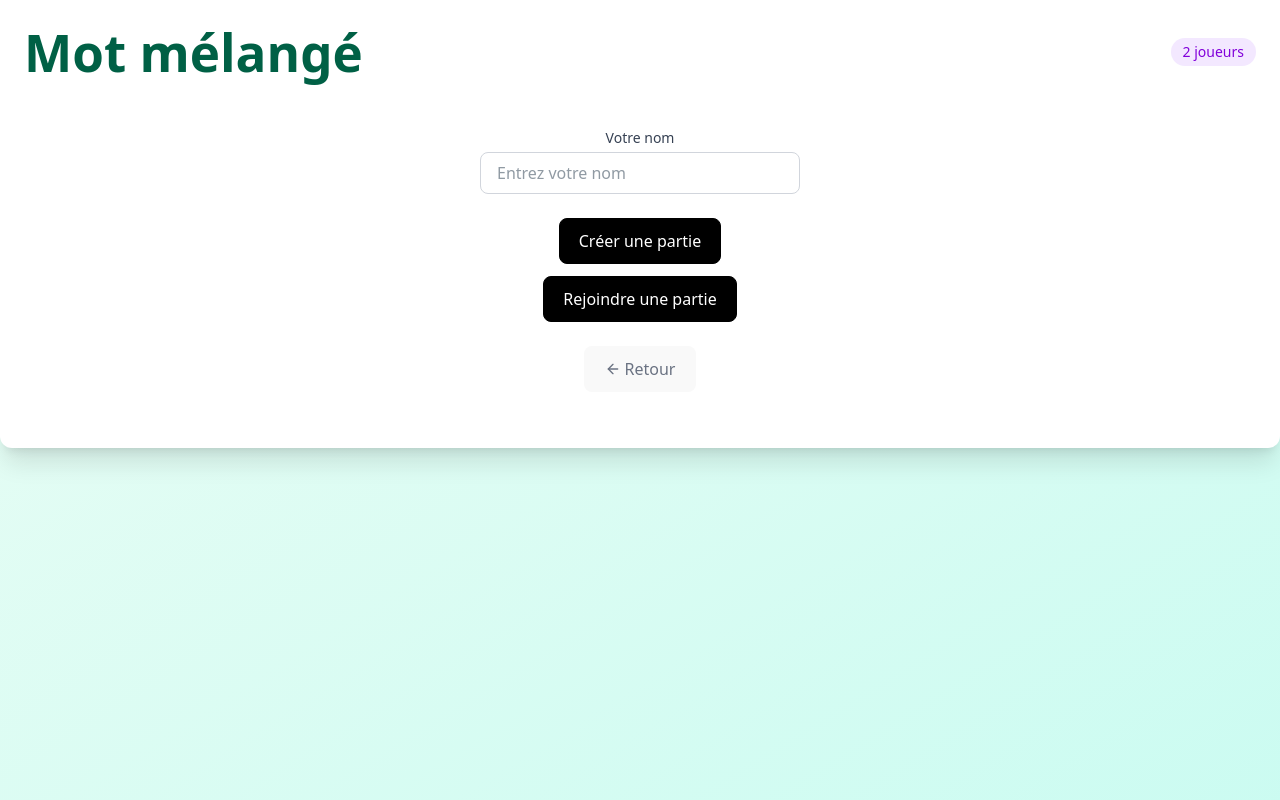
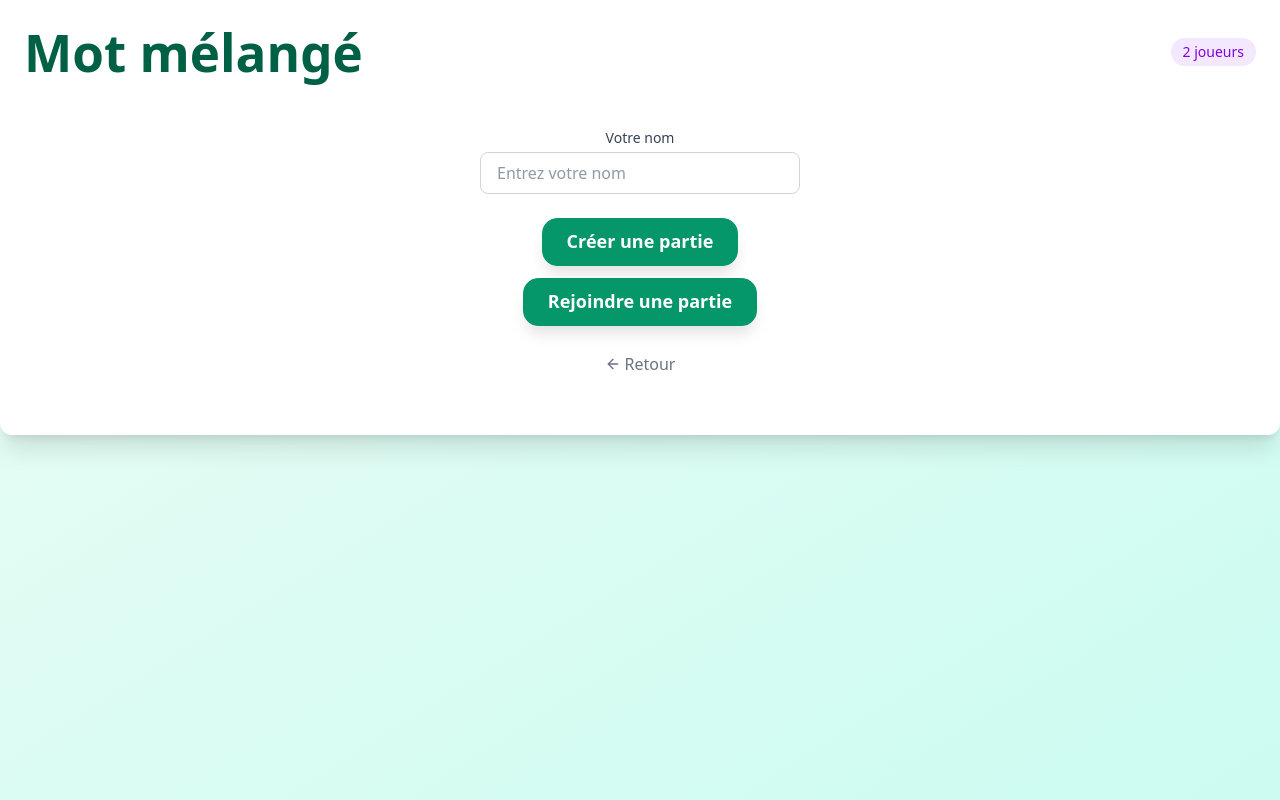
Before and after one commit to GabinKolly/mot_aleatoire, a React (Vite) app: page / in a window 1280 px wide. Both pictures are taken after a click on the button "Deux joueurs". Built offline with nearby package versions, Linux system fonts and the light colour scheme; no server answers.

Commit message:
Unification of the visuals

```diff
--- a/src/App.jsx
+++ b/src/App.jsx
@@ -2,7 +2,7 @@ import { useCallback, useEffect, useState } from 'react';
 import { Settings as SettingsIcon } from 'lucide-react';
 import GameScreen from './components/GameScreen';
 import GameOverScreen from './components/GameOverScreen';
-import BlackButton from './components/BlackButton';
+import IconButton from './components/IconButton';
 import Lobby from './components/Lobby';
 import ModeSelection from './components/ModeSelection';
 import MultiplayerGameOverScreen from './components/MultiplayerGameOverScreen';
@@ -68,12 +68,9 @@ function SoloGame({ onBack }) {
     <>
       <div className="flex justify-between items-center mb-4">
         <h1 className="text-3xl font-bold text-emerald-800">Mot mélangé</h1>
-        <BlackButton
-          onClick={toggleSettings}
-          className="p-2 rounded-lg transition-colors hover:opacity-90"
-        >
-          <SettingsIcon className="w-6 h-6 text-white" />
-        </BlackButton>
+        <IconButton label="Ouvrir les paramètres" onClick={toggleSettings}>
+          <SettingsIcon className="w-6 h-6" />
+        </IconButton>
       </div>
 
       {state.showSettings && <Settings {...settingsProps} />}
--- a/src/components/BlackButton.jsx
+++ /dev/null
@@ -1,18 +0,0 @@
-const BLACK_BUTTON_STYLE = Object.freeze({
-  backgroundColor: '#000000',
-  color: '#ffffff',
-  border: '1px solid #000000',
-});
-
-export default function BlackButton({
-  className = '',
-  style = {},
-  children,
-  ...props
-}) {
-  return (
-    <button {...props} className={className} style={{ ...BLACK_BUTTON_STYLE, ...style }}>
-      {children}
-    </button>
-  );
-}
--- a/src/components/GameActionButton.jsx
+++ b/src/components/GameActionButton.jsx
@@ -1,7 +1,5 @@
-import BlackButton from './BlackButton';
-
 const GAME_ACTION_BUTTON_CLASS =
-  'inline-flex items-center gap-2 px-8 py-4 bg-emerald-600 text-white text-xl font-semibold rounded-xl hover:bg-emerald-700 transition-colors shadow-lg';
+  'btn btn-primary btn-lg';
 
 export default function GameActionButton({
   icon: Icon,
@@ -10,9 +8,9 @@ export default function GameActionButton({
   ...props
 }) {
   return (
-    <BlackButton {...props} className={`${GAME_ACTION_BUTTON_CLASS} ${className}`.trim()}>
+    <button {...props} className={`${GAME_ACTION_BUTTON_CLASS} ${className}`.trim()}>
       {Icon && <Icon className="w-6 h-6" />}
       {children}
-    </BlackButton>
+    </button>
   );
 }
--- a/src/components/GameScreen.jsx
+++ b/src/components/GameScreen.jsx
@@ -1,6 +1,5 @@
 import { createPortal } from 'react-dom';
 import { RotateCcw, Shuffle } from 'lucide-react';
-import BlackButton from './BlackButton';
 import Tile from './Tile';
 import { getTileVisualClasses } from './tileVisualState';
 
@@ -37,13 +36,13 @@ export default function GameScreen({
     <div className="space-y-6 max-md:flex max-md:flex-col max-md:flex-grow">
       {/* Abandonner — mobile only, placed right below stats */}
       <div className="text-center md:hidden">
-        <BlackButton
+        <button
           onClick={onGiveUp}
-          className="inline-flex items-center gap-2 px-4 py-2 bg-red-100 text-red-700 rounded-lg hover:bg-red-200 transition-colors"
+          className="btn btn-danger btn-sm"
         >
           <RotateCcw className="w-4 h-4" />
           Abandonner
-        </BlackButton>
+        </button>
       </div>
 
       {/* Spacer — pushes tiles to bottom on mobile */}
@@ -98,22 +97,22 @@ export default function GameScreen({
       </div>
 
       <div className="text-center flex items-center justify-center gap-3">
-        <BlackButton
+        <button
           onClick={onReshuffle}
           disabled={interactionsDisabled}
-          className="inline-flex items-center gap-2 px-4 py-2 bg-blue-100 text-blue-700 rounded-lg hover:bg-blue-200 transition-colors disabled:opacity-50 disabled:cursor-not-allowed"
+          className="btn btn-primary btn-sm"
         >
           <Shuffle className="w-4 h-4" />
           Mélanger
-        </BlackButton>
+        </button>
         {/* Abandonner — desktop only */}
-        <BlackButton
+        <button
           onClick={onGiveUp}
-          className="hidden md:inline-flex items-center gap-2 px-4 py-2 bg-red-100 text-red-700 rounded-lg hover:bg-red-200 transition-colors"
+          className="btn btn-danger btn-sm hidden md:inline-flex"
         >
           <RotateCcw className="w-4 h-4" />
           Abandonner
-        </BlackButton>
+        </button>
       </div>
     </div>
   );
--- a/src/components/Lobby.jsx
+++ b/src/components/Lobby.jsx
@@ -1,6 +1,5 @@
 import { useState } from 'react';
 import { ArrowLeft } from 'lucide-react';
-import BlackButton from './BlackButton';
 import { getSavedPlayerName } from '../hooks/useMultiplayerGame';
 
 export default function Lobby({ onCreateRoom, onJoinRoom, onBack, error }) {
@@ -40,20 +39,20 @@ export default function Lobby({ onCreateRoom, onJoinRoom, onBack, error }) {
       {mode === null && (
         <div className="space-y-3">
           <div>
-            <BlackButton
+            <button
               onClick={handleCreate}
-              className="inline-flex items-center gap-2 px-6 py-3 bg-emerald-600 text-white text-lg font-semibold rounded-xl hover:bg-emerald-700 transition-colors"
+              className="btn btn-primary btn-lg"
             >
               Créer une partie
-            </BlackButton>
+            </button>
           </div>
           <div>
-            <BlackButton
+            <button
               onClick={() => setMode('join')}
-              className="inline-flex items-center gap-2 px-6 py-3 bg-blue-600 text-white text-lg font-semibold rounded-xl hover:bg-blue-700 transition-colors"
+              className="btn btn-primary btn-lg"
             >
               Rejoindre une partie
-            </BlackButton>
+            </button>
           </div>
         </div>
       )}
@@ -73,20 +72,20 @@ export default function Lobby({ onCreateRoom, onJoinRoom, onBack, error }) {
               className="w-full px-4 py-2 border border-gray-300 rounded-lg text-center text-2xl font-mono tracking-widest focus:outline-none focus:ring-2 focus:ring-blue-500"
             />
           </div>
-          <BlackButton
+          <button
             onClick={handleJoin}
             disabled={joinCode.trim().length < 4}
-            className="inline-flex items-center gap-2 px-6 py-3 bg-blue-600 text-white text-lg font-semibold rounded-xl hover:bg-blue-700 transition-colors disabled:opacity-50 disabled:cursor-not-allowed"
+            className="btn btn-primary btn-lg"
           >
             Rejoindre
-          </BlackButton>
+          </button>
         </div>
       )}
 
       <div>
         <button
           onClick={mode ? () => setMode(null) : onBack}
-          className="inline-flex items-center gap-1 text-gray-500 hover:text-gray-700 transition-colors"
+          className="btn btn-link"
         >
           <ArrowLeft className="w-4 h-4" />
           Retour
--- a/src/components/MultiplayerGameOverScreen.jsx
+++ b/src/components/MultiplayerGameOverScreen.jsx
@@ -113,7 +113,7 @@ export default function MultiplayerGameOverScreen({
         <div>
           <button
             onClick={onBackToMenu}
-            className="inline-flex items-center gap-1 text-gray-500 hover:text-gray-700 transition-colors"
+            className="btn btn-link"
           >
             <ArrowLeft className="w-4 h-4" />
             Menu principal
--- a/src/components/StartScreen.jsx
+++ b/src/components/StartScreen.jsx
@@ -21,7 +21,7 @@ export default function StartScreen({
         <div>
           <button
             onClick={onBack}
-            className="inline-flex items-center gap-1 text-gray-500 hover:text-gray-700 transition-colors"
+            className="btn btn-link"
           >
             <ArrowLeft className="w-4 h-4" />
             Retour
--- a/src/index.css
+++ b/src/index.css
@@ -38,7 +38,7 @@ h1 {
   line-height: 1.1;
 }
 
-button {
+button:not(.btn) {
   border-radius: 8px;
   border: 1px solid transparent;
   padding: 0.6em 1.2em;
@@ -49,16 +49,192 @@ button {
   cursor: pointer;
   transition: border-color 0.25s;
 }
-button:hover {
+button:not(.btn):hover {
   border-color: #646cff;
 }
-button:focus,
-button:focus-visible {
+button:not(.btn):focus,
+button:not(.btn):focus-visible {
   outline: 4px auto -webkit-focus-ring-color;
 }
 
-button {
+button:not(.btn) {
   background-color: #f9f9f9;
+}
+
+@layer components {
+  .btn {
+    display: inline-flex;
+    align-items: center;
+    justify-content: center;
+    gap: 0.5rem;
+    border-width: 1px;
+    border-style: solid;
+    border-radius: 0.75rem;
+    padding: 0.5rem 0.875rem;
+    font-family: inherit;
+    font-weight: 600;
+    line-height: 1.2;
+    text-align: center;
+    cursor: pointer;
+    transition:
+      background-color 0.15s ease,
+      border-color 0.15s ease,
+      color 0.15s ease,
+      box-shadow 0.15s ease,
+      opacity 0.15s ease;
+    background-color: var(--btn-bg, #ffffff);
+    color: var(--btn-fg, #111827);
+    border-color: var(--btn-border, #d1d5db);
+  }
+
+  .btn:hover:not(:disabled) {
+    background-color: var(--btn-bg-hover, var(--btn-bg, #ffffff));
+    color: var(--btn-fg-hover, var(--btn-fg, #111827));
+    border-color: var(--btn-border-hover, var(--btn-border, #d1d5db));
+  }
+
+  .btn:focus,
+  .btn:focus-visible {
+    outline: none;
+  }
+
+  .btn:focus-visible {
+    box-shadow: 0 0 0 3px rgba(16, 185, 129, 0.28);
+  }
+
+  .btn:disabled {
+    opacity: 0.5;
+    cursor: not-allowed;
+  }
+
+  .btn:disabled:hover {
+    background-color: var(--btn-bg, #ffffff);
+    color: var(--btn-fg, #111827);
+    border-color: var(--btn-border, #d1d5db);
+  }
+
+  .btn-xs {
+    padding: 0.35rem 0.65rem;
+    border-radius: 0.6rem;
+    font-size: 0.75rem;
+    line-height: 1.1;
+  }
+
+  .btn-sm {
+    padding: 0.5rem 0.875rem;
+    border-radius: 0.75rem;
+    font-size: 0.875rem;
+  }
+
+  .btn-md {
+    padding: 0.65rem 1rem;
+    border-radius: 0.9rem;
+    font-size: 1rem;
+  }
+
+  .btn-lg {
+    padding: 0.75rem 1.5rem;
+    border-radius: 0.95rem;
+    font-size: 1.125rem;
+    font-weight: 700;
+    box-shadow: 0 10px 15px -3px rgba(0, 0, 0, 0.12);
+  }
+
+  .btn-icon {
+    width: 2.5rem;
+    height: 2.5rem;
+    padding: 0;
+    border-radius: 0.75rem;
+    gap: 0;
+    flex-shrink: 0;
+  }
+
+  .btn-primary {
+    --btn-bg: #059669;
+    --btn-bg-hover: #047857;
+    --btn-fg: #ffffff;
+    --btn-border: #059669;
+    --btn-border-hover: #047857;
+  }
+
+  .btn-secondary {
+    --btn-bg: #111827;
+    --btn-bg-hover: #030712;
+    --btn-fg: #ffffff;
+    --btn-border: #111827;
+    --btn-border-hover: #030712;
+  }
+
+  .btn-choice {
+    --btn-bg: #6b7280;
+    --btn-bg-hover: #4b5563;
+    --btn-fg: #ffffff;
+    --btn-border: #6b7280;
+    --btn-border-hover: #4b5563;
+    font-weight: 500;
+  }
+
+  .btn-choice[aria-pressed="true"],
+  .btn-choice.is-selected {
+    --btn-bg: #059669;
+    --btn-bg-hover: #047857;
+    --btn-border: #059669;
+    --btn-border-hover: #047857;
+  }
+
+  .btn-link {
+    --btn-bg: transparent;
+    --btn-bg-hover: transparent;
+    --btn-fg: #6b7280;
+    --btn-fg-hover: #374151;
+    --btn-border: transparent;
+    --btn-border-hover: transparent;
+    padding: 0.25rem;
+    border-radius: 0.5rem;
+    font-weight: 500;
+    gap: 0.25rem;
+    box-shadow: none;
+  }
+
+  .btn-link:focus-visible {
+    box-shadow: 0 0 0 3px rgba(107, 114, 128, 0.2);
+  }
+
+  .btn-danger {
+    --btn-bg: #fee2e2;
+    --btn-bg-hover: #fecaca;
+    --btn-fg: #b91c1c;
+    --btn-border: #fecaca;
+    --btn-border-hover: #fca5a5;
+  }
+
+  .btn-danger-outline {
+    --btn-bg: transparent;
+    --btn-bg-hover: #f3f4f6;
+    --btn-fg: #b91c1c;
+    --btn-border: #111827;
+    --btn-border-hover: #111827;
+    font-weight: 500;
+  }
+
+  .btn-danger-outline:disabled {
+    --btn-fg: #fca5a5;
+    --btn-border: #9ca3af;
+    --btn-bg: transparent;
+  }
+
+  .btn-danger-outline:disabled:hover {
+    --btn-bg-hover: transparent;
+  }
+
+  .btn-icon-neutral {
+    --btn-bg: #ffffff;
+    --btn-bg-hover: #f3f4f6;
+    --btn-fg: #4b5563;
+    --btn-border: #e5e7eb;
+    --btn-border-hover: #d1d5db;
+    box-shadow: none;
+  }
 }
 
 @keyframes pop-up-fade {
```
Also changed, not shown: src/components/Settings.jsx (+12 -34 lines), src/components/WaitingRoom.jsx (+10 -19 lines).
